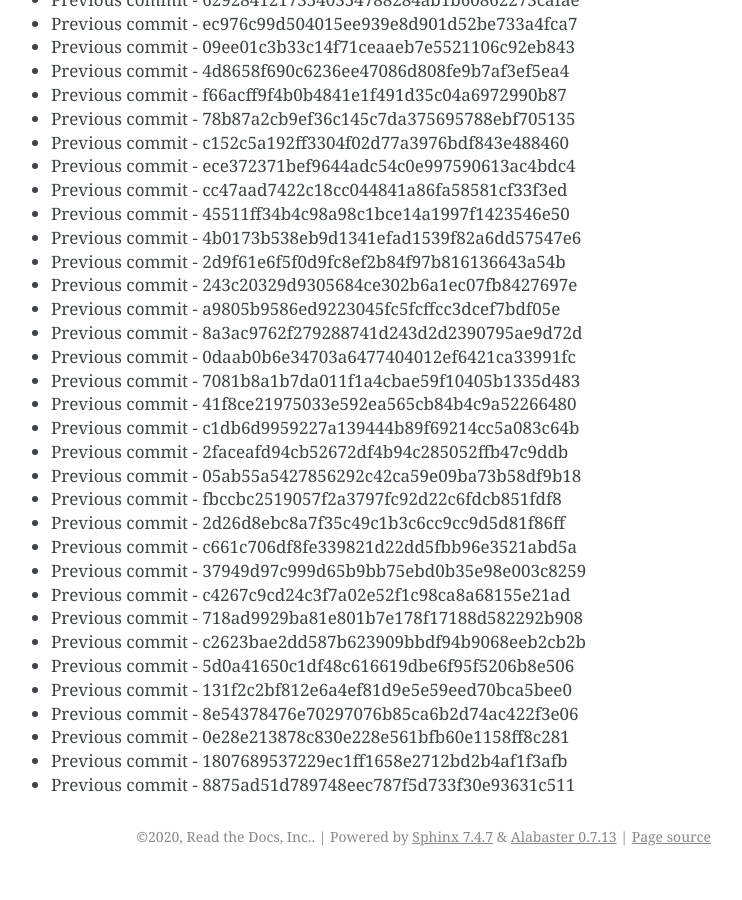
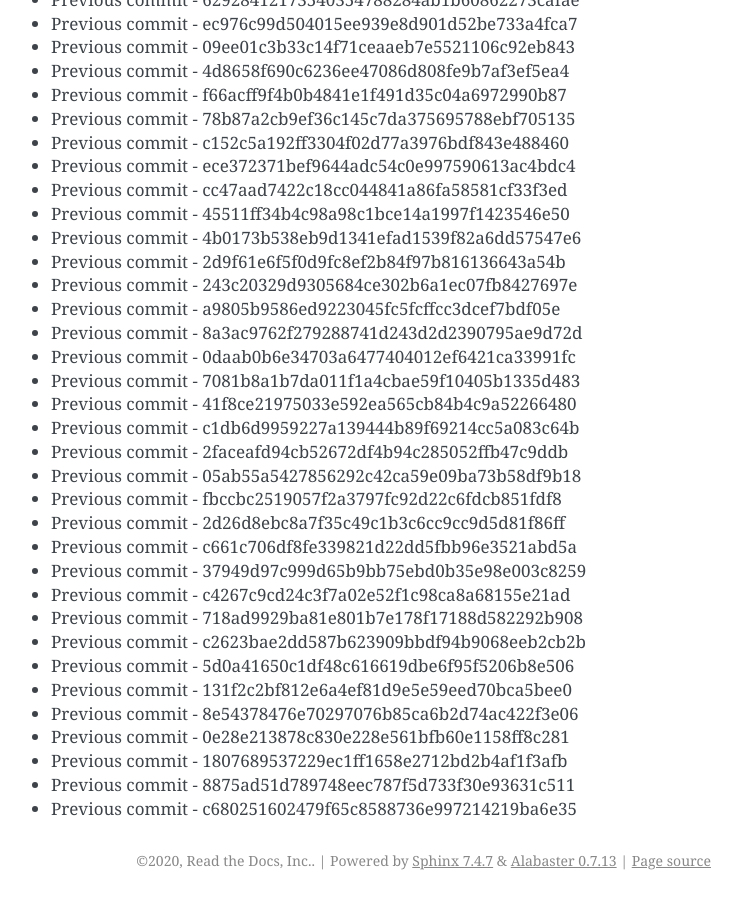
Before and after one commit to readthedocs/rtd-git-stresstest, a Sphinx documentation site: the page built from docs/updates.rst, in a window 1280 px wide and 900 px high, scrolled down 64479 px. Shown: the whole window, without its empty margins (399-1141 px from the left). Built offline with Sphinx 7.4.7, drawn with Linux system fonts in a browser that asks for light colours; before the commit the page ends 65355 px from its top, so only the background shows below that.

Commit message:
Generating commit from previous: c680251602479f65c8588736e997214219ba6e35

```diff
--- a/docs/updates.rst
+++ b/docs/updates.rst
@@ -2741,3 +2741,4 @@ It can be tested for any performance characteristics.
 * Previous commit - 0e28e213878c830e228e561bfb60e1158ff8c281
 * Previous commit - 1807689537229ec1ff1658e2712bd2b4af1f3afb
 * Previous commit - 8875ad51d789748eec787f5d733f30e93631c511
+* Previous commit - c680251602479f65c8588736e997214219ba6e35
```
